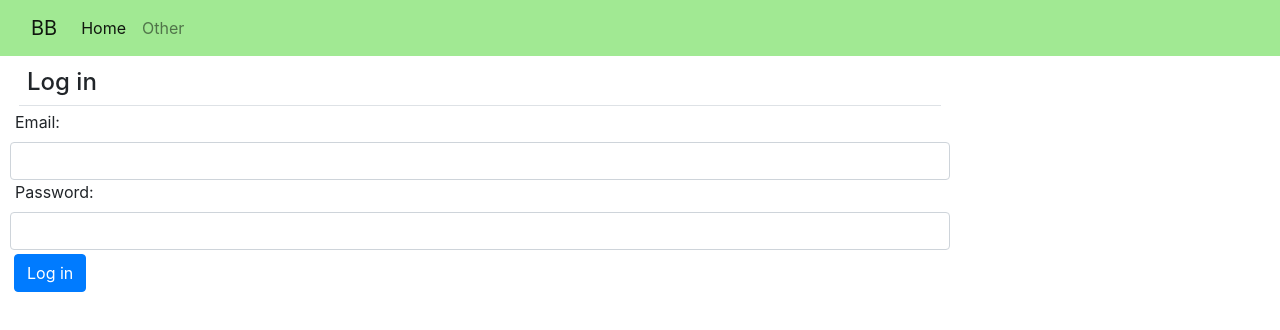
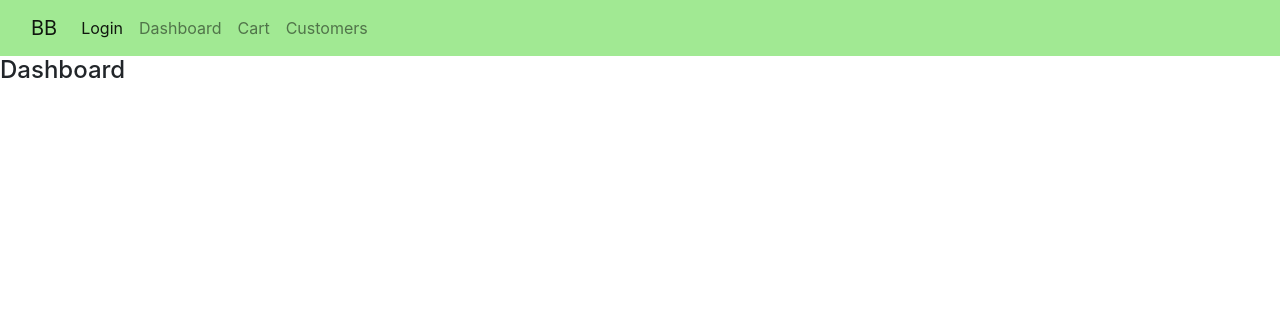
Before and after one commit to bekindtomammals0/ecommerce-app, a React (Create React App) app: page /dashboard in a window 1280 px wide. Shown: the top 330 px of the page. Built offline with nearby package versions, Linux system fonts and the light colour scheme.

Commit message:
Added routing for NavBar items

```diff
--- a/package.json
+++ b/package.json
@@ -17,6 +17,7 @@
     "jquery": "^3.6.0",
     "react": "^18.2.0",
     "react-dom": "^18.2.0",
+    "react-router-dom": "^6.3.0",
     "react-scripts": "^2.1.3",
     "web-vitals": "^2.1.4"
   },
--- a/src/App.jsx
+++ b/src/App.jsx
@@ -3,15 +3,24 @@ import React, { Component } from "react";
 import NavBar from "./NavBar";
 import ShoppingCart from "./ShoppingCart";
 import Login from "./Login";
+import Dashboard from "./Dashboard";
+import CustomerList from "./CustomerList";
+import { Route, Routes, BrowserRouter } from "react-router-dom";
+import NoMatchPage from "./NoMatchPage";
 
 export default class App extends Component {
   render() {
     return (
-      <React.Fragment>
+      <BrowserRouter>
         <NavBar />
-        <Login />
-        {/* <ShoppingCart /> */}
-      </React.Fragment>
+        <Routes>
+          <Route path="/" exact element={<Login />} />
+          <Route path="/dashboard" exact element={<Dashboard />} />
+          <Route path="/cart" exact element={<ShoppingCart />} />
+          <Route path="/customers" exact element={<CustomerList />} />
+          <Route path="*" element={<NoMatchPage />} />
+        </Routes>
+      </BrowserRouter>
     );
   }
 }
--- /dev/null
+++ b/src/Dashboard.jsx
@@ -0,0 +1,6 @@
+import React, { Component } from "react";
+export default class Dashboard extends Component {
+  render() {
+    return <h4>Dashboard</h4>;
+  }
+}
--- a/src/Login.jsx
+++ b/src/Login.jsx
@@ -1,4 +1,4 @@
-import React, { Component, useSyncExternalStore } from "react";
+import React, { Component } from "react";
 export default class Login extends Component {
   constructor(props) {
     super(props);
--- a/src/NavBar.jsx
+++ b/src/NavBar.jsx
@@ -1,5 +1,5 @@
 import React, { Component } from "react";
-
+import { Link } from "react-router-dom";
 export default class NavBar extends Component {
   render() {
     return (
@@ -27,14 +27,32 @@ export default class NavBar extends Component {
             >
               <ul className="navbar-nav me-auto mb-2 mb-lg-0">
                 <li className="nav-item">
-                  <a className="nav-link active" aria-current="page" href="/#">
-                    Home
-                  </a>
+                  <Link to="/" className="nav-link active" aria-current="page">
+                    Login
+                  </Link>
                 </li>
                 <li className="nav-item">
-                  <a className="nav-link" href="/#">
-                    Other
-                  </a>
+                  <Link
+                    to="/dashboard"
+                    className="nav-link"
+                    aria-current="page"
+                  >
+                    Dashboard
+                  </Link>
+                </li>
+                <li className="nav-item">
+                  <Link to="/cart" className="nav-link" aria-current="page">
+                    Cart
+                  </Link>
+                </li>
+                <li className="nav-item">
+                  <Link
+                    to="/customers"
+                    className="nav-link"
+                    aria-current="page"
+                  >
+                    Customers
+                  </Link>
                 </li>
               </ul>
             </div>
--- /dev/null
+++ b/src/NoMatchPage.jsx
@@ -0,0 +1,10 @@
+import React, { Component } from "react";
+export default class NoMatchPage extends Component {
+  render() {
+    return (
+      <div>
+        <h4>Page not found</h4>
+      </div>
+    );
+  }
+}
```
Also changed, not shown: 1 other file (tests, documents, lock files or other folders).
